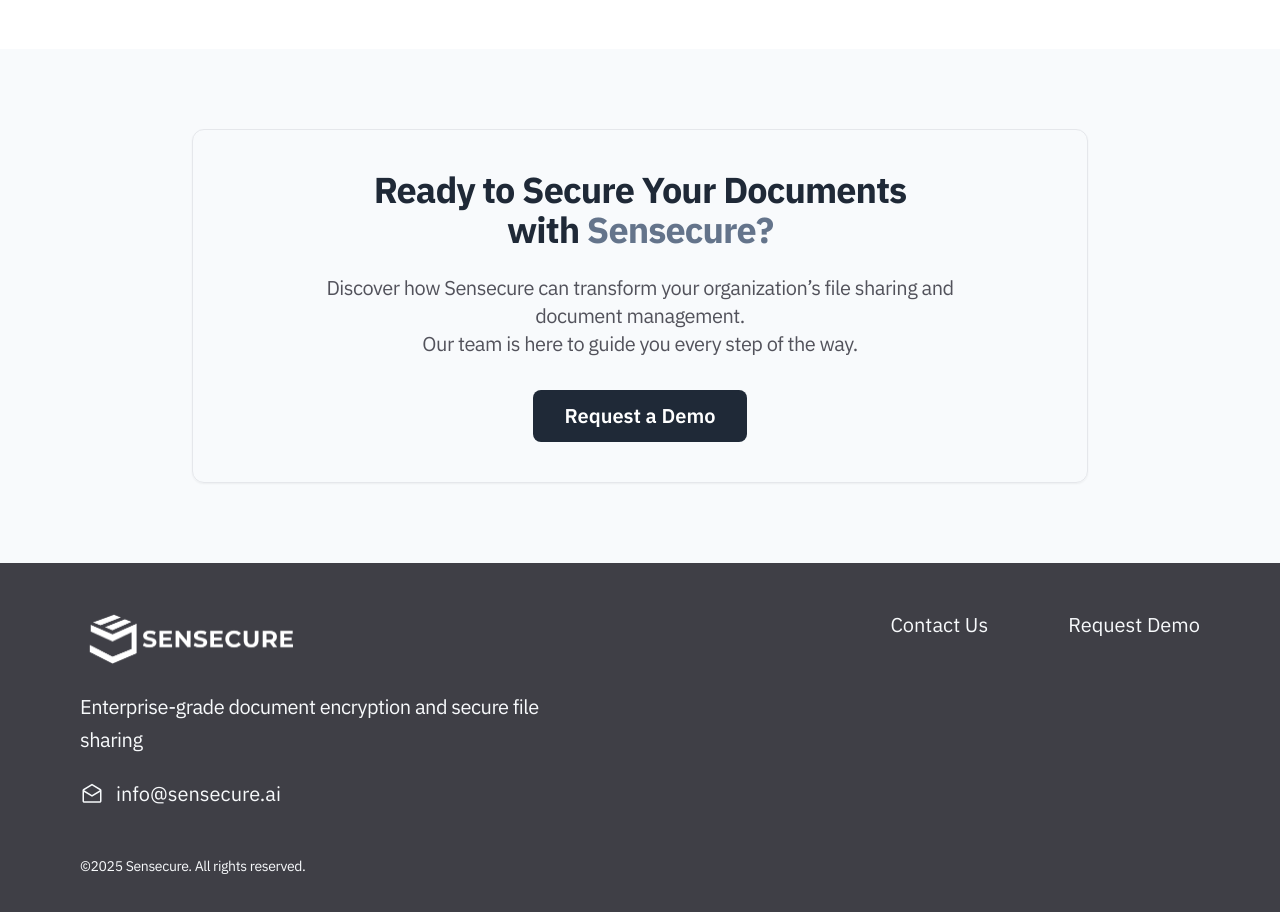
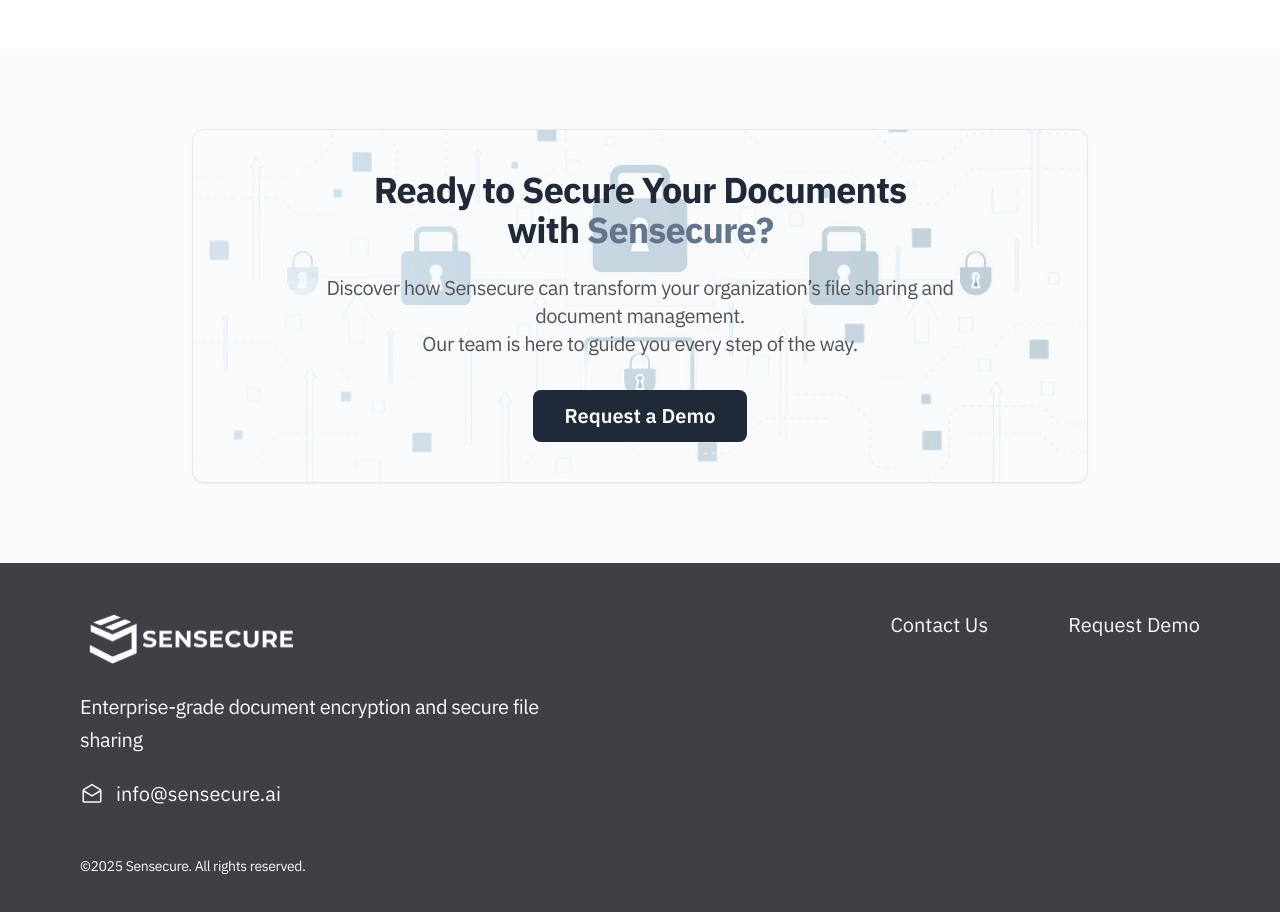
Before and after one commit to RohitV-01/Sensecure, a React (Create React App) app: page / in a window 1280 px wide. Shown: the part 4380-5292 px from the top of the page. Built offline with nearby package versions, Linux system fonts and the light colour scheme.

Commit message:
bg change

```diff
--- a/src/components/CTASection.tsx
+++ b/src/components/CTASection.tsx
@@ -1,42 +1,15 @@
-// // src/components/CTASection.tsx
-// import React from "react";
 
-// const CTASection: React.FC = () => {
-//   return (
-//     <section className="w-full bg-slate-50 px-6 lg:px-24 py-20 flex flex-col items-center text-center gap-6">
-//       {/* Headline */}
-//       <h2 className="text-gray-800 text-3xl sm:text-4xl font-bold font-['Nunito Sans'] leading-snug tracking-tight">
-//         Ready to Secure Your Documents <br /> with{" "}
-//         <span className="text-slate-500">Sensecure?</span>
-//       </h2>
-
-//       {/* Description */}
-//       <p className="text-zinc-600 text-lg sm:text-xl max-w-2xl font-normal font-['Nunito Sans'] leading-relaxed tracking-tight">
-//         Discover how Sensecure can transform your organization’s file sharing
-//         and document management. <br /> Our team is here to guide you every
-//         step of the way.
-//       </p>
-
-//       {/* CTA Button */}
-//       <button className="px-8 py-3 bg-gray-800 rounded-lg text-white text-lg sm:text-xl font-semibold font-['Nunito Sans'] hover:bg-gray-700 transition">
-//         Request a Demo
-//       </button>
-//     </section>
-//   );
-// };
-
-// export default CTASection;
-
-
-
-// src/components/CTASection.tsx
 import React from "react";
+import CTAbg from "../assets/CTAbg.png";
 
 const CTASection: React.FC = () => {
   return (
     <section className="w-full bg-slate-50 px-6 lg:px-24 py-20 flex flex-col items-center text-center gap-6">
       {/* Border Wrapper */}
-      <div className="w-full max-w-4xl border border-gray-200 rounded-xl p-10 shadow-sm">
+      <div className="w-full max-w-4xl border border-gray-200 rounded-xl p-10 shadow-sm"
+      style={{backgroundImage:`url(${CTAbg})`,backgroundRepeat: "no-repeat",
+      backgroundPosition: "bottom",
+      backgroundSize: "cover",}}>
         {/* Headline */}
         <h2 className="text-gray-800 text-3xl sm:text-4xl font-bold font-['Nunito Sans'] leading-snug tracking-tight">
           Ready to Secure Your Documents <br /> with{" "}
```
Also changed, not shown: src/assets/CTAbg.png (added).
